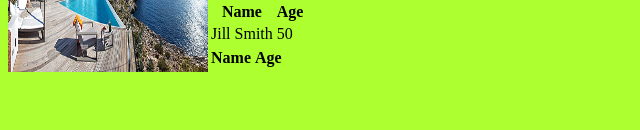
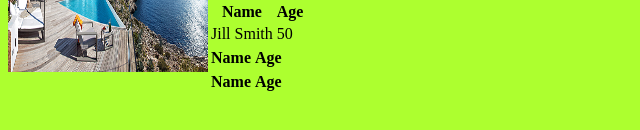
Before and after one commit to farazhafeez26/projectwarmup, a plain HTML site: page index.html in a window 1280 px wide. Shown: the part 290-420 px from the top of the page, 0-640 px from the left. Drawn offline with Linux system fonts and the light colour scheme.

Commit message:
Added rows

```diff
--- a/index.html
+++ b/index.html
@@ -98,4 +98,11 @@ title="Home"
     <th>Name</th>
 
     <th>Age</th>
+
+    <table>
+
+      <tr style="border:black 15px;">
+      <th>Name</th>
+
+      <th>Age</th>
 <!--aasas-->
```
